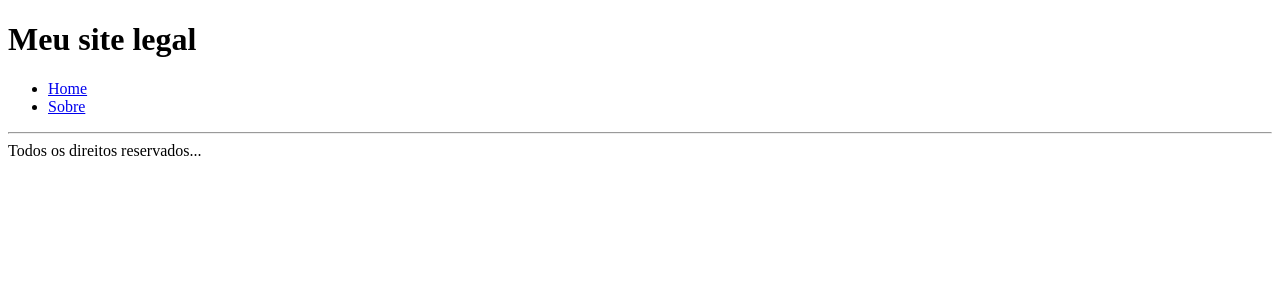
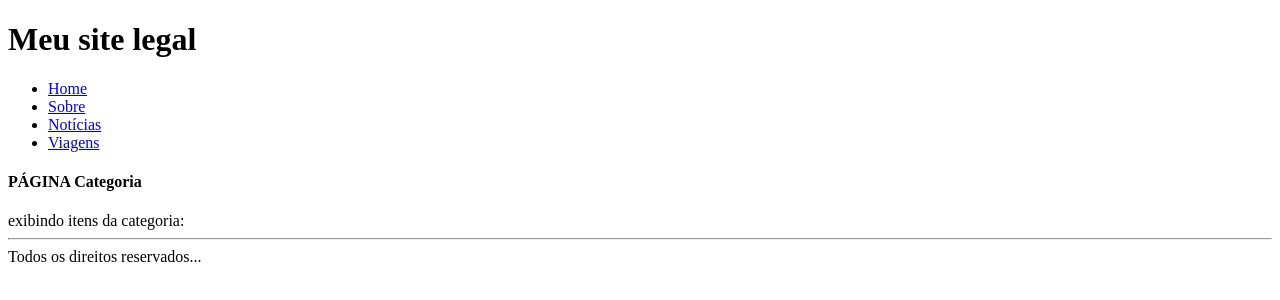
Before and after one commit to gabrielbugarelli/react_b7web, a React (Create React App) app: page /categoria in a window 1280 px wide. Shown: the top 300 px of the page. Built offline with nearby package versions, Linux system fonts and the light colour scheme.

Commit message:
usando routers query

```diff
--- a/src/App.js
+++ b/src/App.js
@@ -2,6 +2,7 @@ import React from 'react'
 import { BrowserRouter, Switch, Route, Link } from 'react-router-dom'
 import Home from './pages/Home'
 import Sobre from './pages/Sobre'
+import Categoria from './pages/Categoria'
 
 const App = () => {
   return (
@@ -16,13 +17,21 @@ const App = () => {
             <li>
               <Link to="/sobre">Sobre</Link>
             </li>
+            <li>
+              <Link to="/categoria?tipo=noticia">Notícias</Link>
+            </li>
+            <li>
+              <Link to="/categoria?tipo=viagem">Viagens</Link>
+            </li>
           </ul>
         </nav>
       </header>
 
       <Switch>
         <Route exact path="/"><Home /></Route>
-        <Route path="/sobre"><Sobre /></Route>
+        <Route exact path="/sobre"><Sobre /></Route>
+        <Route path="/categoria/"><Categoria /></Route>
+
       </Switch>
 
       <hr />
--- /dev/null
+++ b/src/pages/Categoria.js
@@ -0,0 +1,20 @@
+import React from 'react'
+import { useLocation } from 'react-router-dom'
+
+const useQuery = () => {
+    return new URLSearchParams(useLocation().search)
+}
+
+const Categoria = () => {
+    let query = useQuery();
+    let cat = query.get('tipo')
+
+    return (
+        <div>
+            <h4>PÁGINA Categoria</h4>
+            exibindo itens da categoria: {cat}
+        </div>
+    )
+}
+
+export default Categoria
--- a/src/pages/Home.js
+++ b/src/pages/Home.js
@@ -2,7 +2,7 @@ import React from 'react'
 
 const Home = () => {
     return (
-        <div>HOME</div>
+        <div> PÁGINA HOME</div>
     )
 }
 
--- a/src/pages/Sobre.js
+++ b/src/pages/Sobre.js
@@ -2,7 +2,7 @@ import React from 'react'
 
 const Sobre = () => {
     return (
-        <div>HOME</div>
+        <div>PÁGINA SOBRE</div>
     )
 }
 
```
